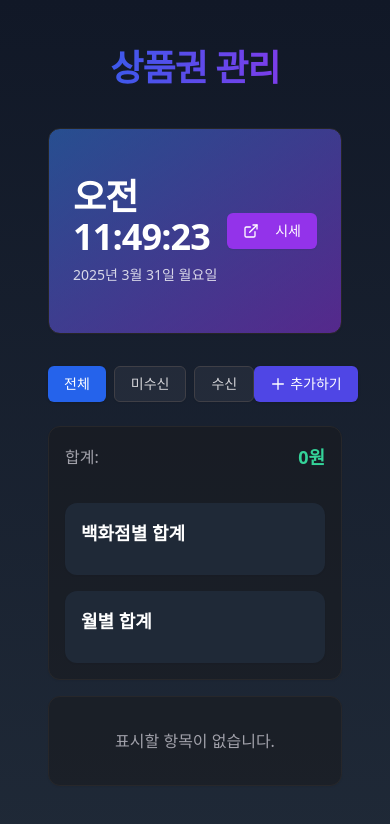
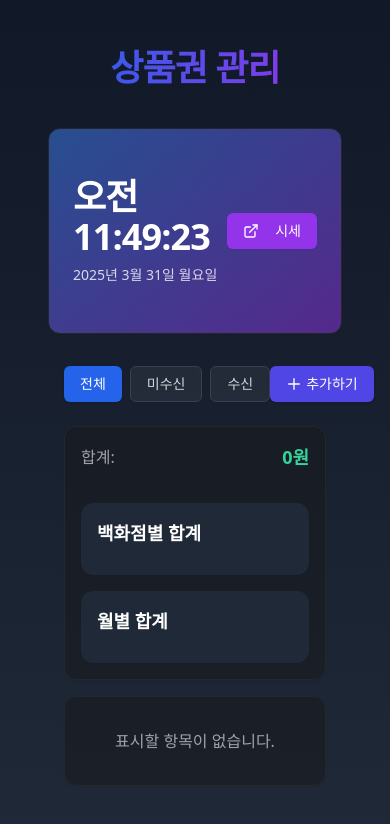
Before and after one commit to bottleroad/cursor_project, a Next.js app: page / in a window 390 px wide. Shown: the top 824 px of the page. Built offline with nearby package versions, Linux system fonts and the light colour scheme.

Commit message:
모바일 화면에서 TodoList 가로폭 개선

```diff
--- a/app/components/TodoList.tsx
+++ b/app/components/TodoList.tsx
@@ -136,7 +136,7 @@ export default function TodoList() {
   };
 
   return (
-    <div className="w-full max-w-md mx-auto">
+    <div className="w-full max-w-full px-4 md:max-w-2xl mx-auto">
       <div className="flex justify-between items-center mb-6">
         <div className="flex space-x-2">
           <Button
```
